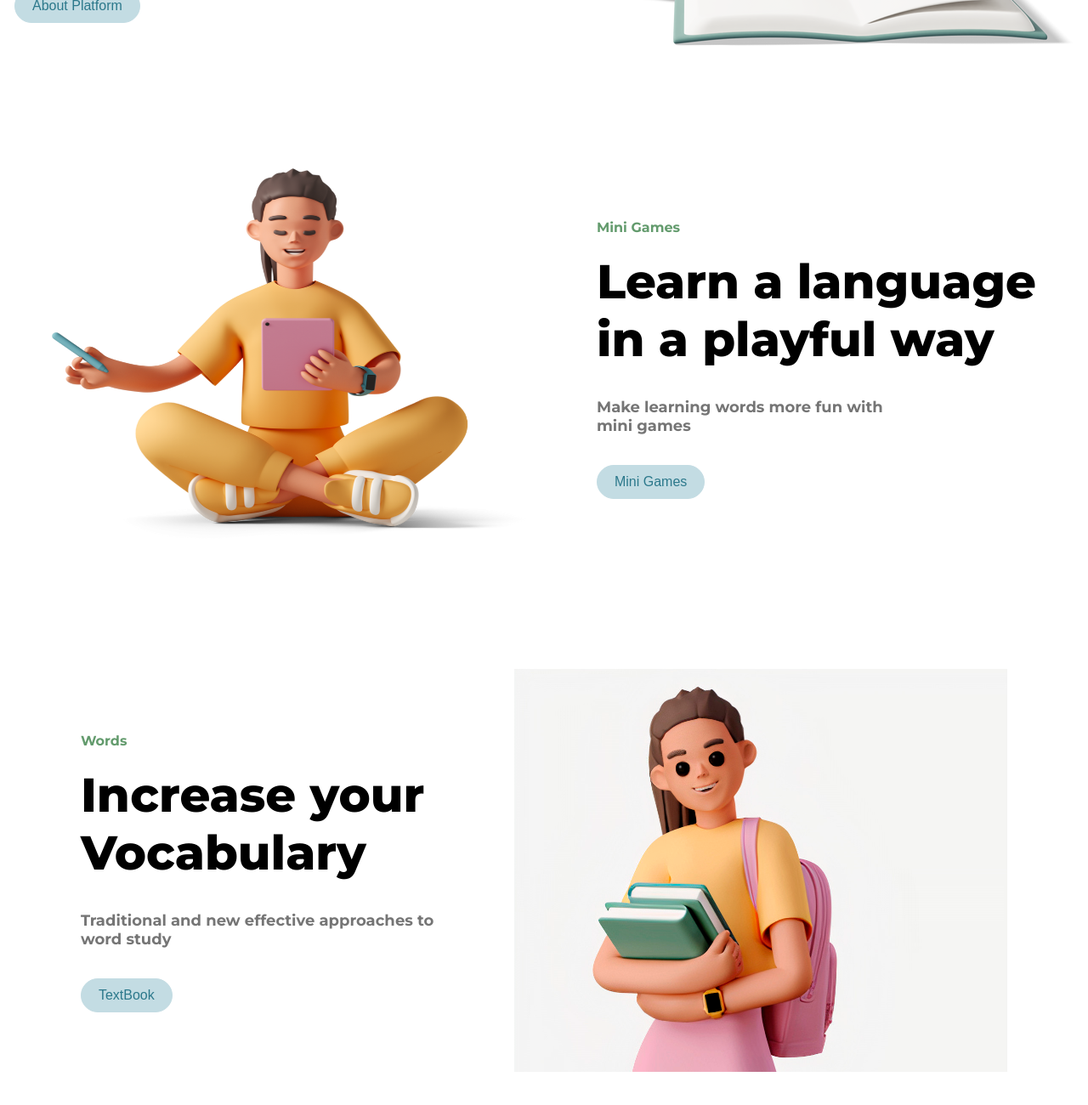
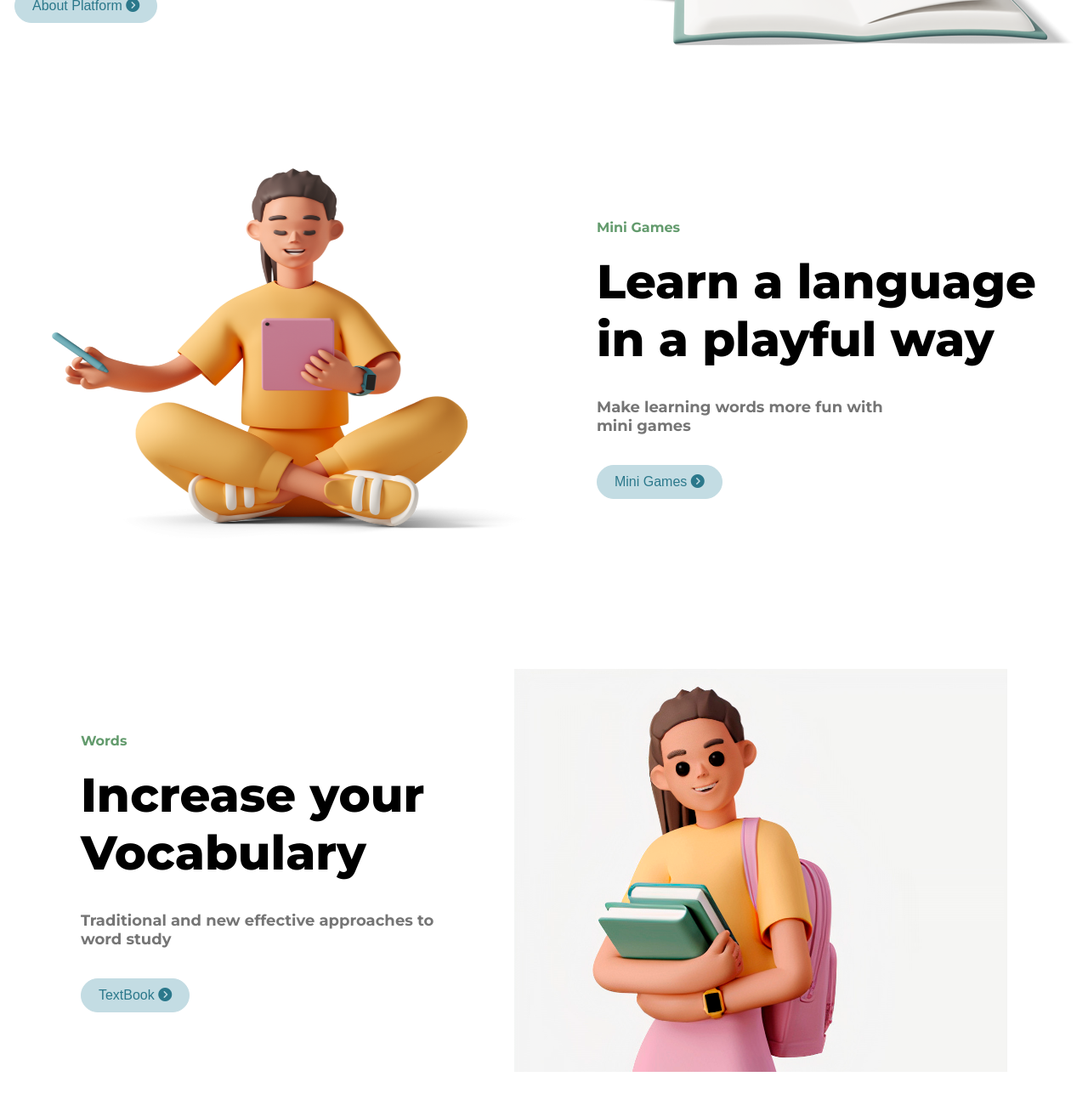
Before and after one commit to Abfahim21/ELearning-webpage, a plain HTML site: page index.html in a window 1280 px wide. Shown: the part 546-1846 px from the top of the page at 85% size. Drawn offline with Linux system fonts and the light colour scheme.

Commit message:
font awesome icon added

```diff
--- a/index.html
+++ b/index.html
@@ -8,7 +8,7 @@
     <!--Style sheet-->
     <link rel="stylesheet" href="./css/style.css">
     <!--Font Awesome link-->
-    <link rel="stylesheet" href="https://cdnjs.cloudflare.com/ajax/libs/font-awesome/6.0.0/css/all.min.css"/>
+    <link rel="stylesheet" href="https://cdnjs.cloudflare.com/ajax/libs/font-awesome/6.2.1/css/all.min.css">
 </head>
 <body>
     <!--Header Section-->
@@ -32,7 +32,7 @@
                 <h4>E-COURSE PLATFORM</h4>
                 <h1>Learning and<br>Teaching Online,<br>Made Easy</h1>
                 <h3>Practice your English and learn new things,<br>with the platform</h3>
-                <button class="hero-button">About Platform</button>
+                <button class="hero-button">About Platform <i class="fa-solid fa-circle-chevron-right"></i></button>
             </div>
             <div class="hero-image">
                 <img src="./images/boy-reading.png" alt="Boy Reading">
@@ -49,7 +49,7 @@
                 <h4>Mini Games</h4>
                 <h1>Learn a language<br>in a playful way</h1>
                 <h3>Make learning words more fun with<br>mini games</h3>
-                <button class="mini-games-button">Mini Games</button>
+                <button class="mini-games-button">Mini Games <i class="fa-solid fa-circle-chevron-right"></i></button>
             </div>
         </div>
     </div>
@@ -60,7 +60,7 @@
                 <h4>Words</h4>
                 <h1>Increase your<br>Vocabulary</h1>
                 <h3>Traditional and new effective approaches to<br>word study</h3>
-                <button class="textbook">TextBook</button>
+                <button class="textbook">TextBook <i class="fa-solid fa-circle-chevron-right"></i></button>
             </div>
             <div class="voca-image">
                 <img src="./images/girl school bag.png" alt="Girl with School Bag and Books">
```
